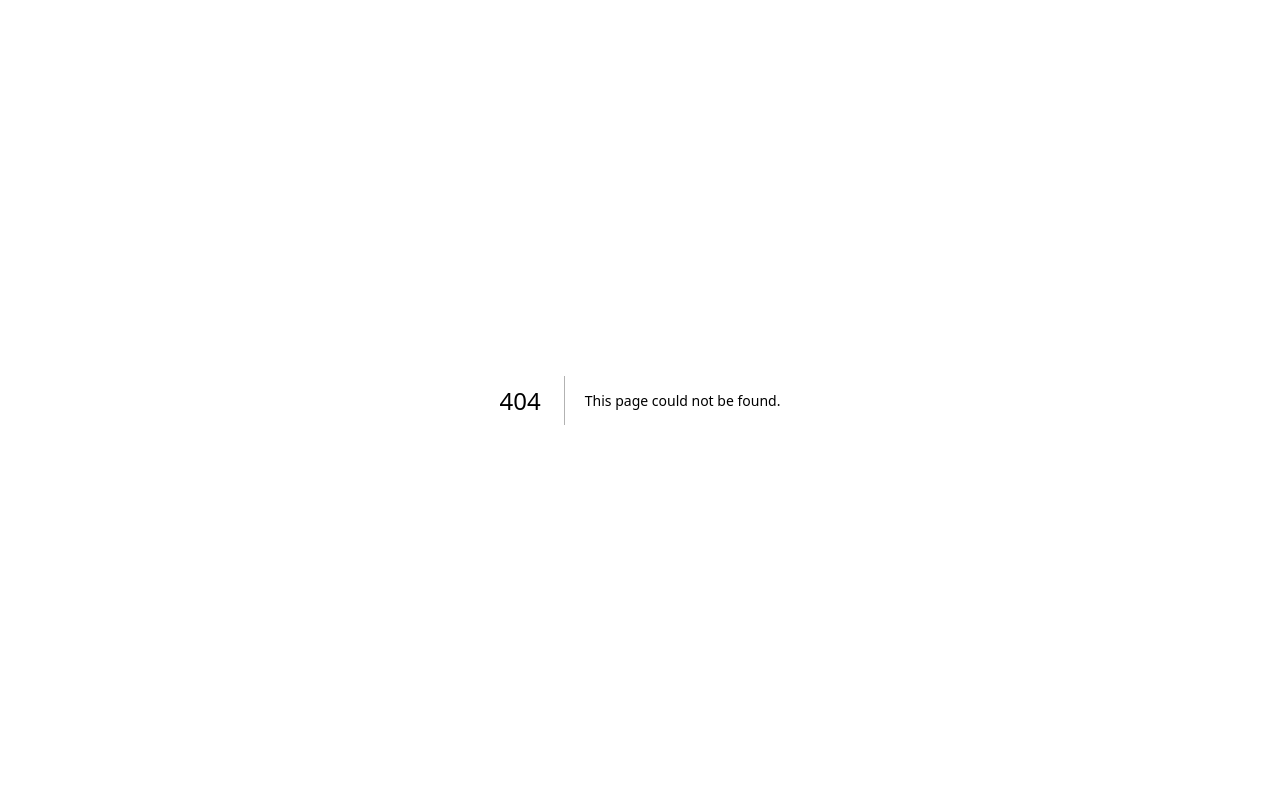
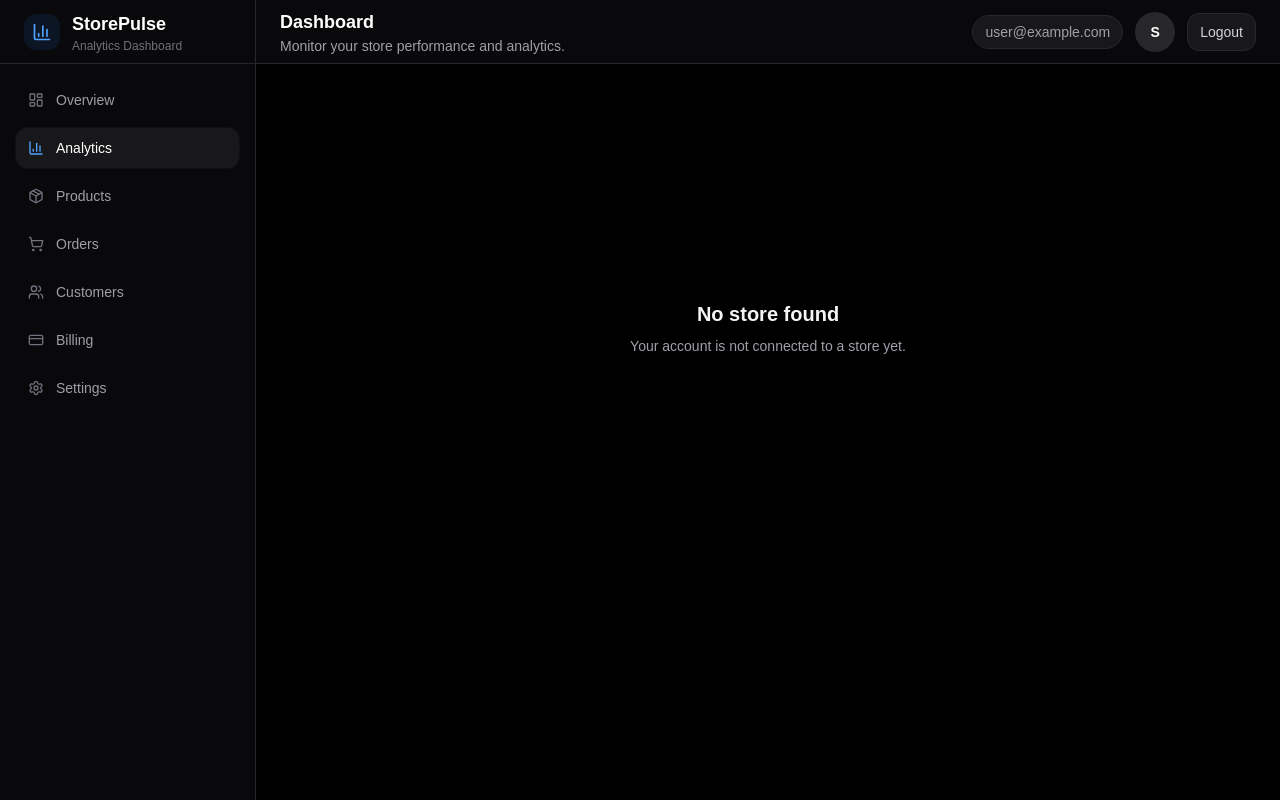
Before and after one commit to mariusherlea/ecommerce-analytics-saas, a Next.js app: page /dashboard/analytics in a window 1280 px wide. Before the commit this address had no page. Built offline with nearby package versions, Linux system fonts and the light colour scheme; no server answers; the database is empty; sample sign-in values are in the browser's storage.

Commit message:
refactor: separate analytics from dashboard overview

```diff
--- /dev/null
+++ b/src/app/dashboard/analytics/page.tsx
@@ -0,0 +1,62 @@
+// src/app/dashboard/analytics/page.tsx
+
+import { auth } from "../../../../auth";
+import { redirect } from "next/navigation";
+
+import { ForecastSection } from "@/components/dashboard/forecast-section";
+
+import { getRevenueForecast } from "@/lib/analytics/forecast";
+import { db } from "@/lib/db";
+
+export default async function AnalyticsPage() {
+  const session = await auth();
+
+  if (!session?.user?.id) {
+    redirect("/login");
+  }
+
+  const store = await db.store.findFirst({
+    where: {
+      userId: session.user.id,
+    },
+    select: {
+      id: true,
+    },
+  });
+
+  if (!store) {
+    return (
+      <div className="flex min-h-[60vh] items-center justify-center bg-black text-zinc-100">
+        <div className="text-center">
+          <h2 className="text-xl font-semibold">
+            No store found
+          </h2>
+
+          <p className="mt-2 text-sm text-zinc-400">
+            Your account is not connected to a store yet.
+          </p>
+        </div>
+      </div>
+    );
+  }
+
+  const forecast = await getRevenueForecast(store.id);
+
+  return (
+    <div className="min-h-screen space-y-6 bg-black p-6 text-zinc-100">
+      {/* HEADER */}
+      <section>
+        <h2 className="text-2xl font-bold tracking-tight text-white">
+          Analytics
+        </h2>
+
+        <p className="mt-1 text-sm text-zinc-400">
+          Revenue trends, seasonality, and future performance predictions.
+        </p>
+      </section>
+
+      {/* FORECAST & ANALYTICS */}
+      <ForecastSection forecast={forecast} />
+    </div>
+  );
+}
--- a/src/app/dashboard/page.tsx
+++ b/src/app/dashboard/page.tsx
@@ -6,13 +6,12 @@ import { RecentOrders } from "@/components/dashboard/recent-orders";
 import { SalesChart } from "@/components/dashboard/sales-chart";
 import { StatsCard } from "@/components/dashboard/stats-card";
 import { TopProducts } from "@/components/dashboard/top-products";
-import { ForecastSection } from "@/components/dashboard/forecast-section";
-import { ForecastChart } from "@/components/dashboard/forecast-chart";
+
 
 import { getDashboardAnalytics } from "@/lib/analytics/dashboard";
 import { getOverviewStats } from "@/lib/analytics/overview";
 import { db } from "@/lib/db";
-import { getRevenueForecast } from "@/lib/analytics/forecast";
+
 
 export default async function DashboardPage() {
   const session = await auth();
@@ -48,9 +47,9 @@ export default async function DashboardPage() {
   );
 }
 
-const forecast = await getRevenueForecast(store.id);
 
-console.log("FORECAST:", forecast);
+
+
 
   // Overview statistics
   const stats = await getOverviewStats(store.id);
@@ -124,8 +123,7 @@ console.log("FORECAST:", forecast);
         </div>
       </section>
 
-      {/* ANALYTICS & FORECAST */}
-<ForecastSection forecast={forecast} />
+
 
       {/* RECENT ORDERS */}
       <section>
--- a/src/components/dashboard/forecast-section.tsx
+++ b/src/components/dashboard/forecast-section.tsx
@@ -16,17 +16,7 @@ export function ForecastSection({ forecast }: Props) {
 
   return (
     <section className="space-y-6">
-      {/* HEADER */}
-      <div>
-        <h2 className="text-xl font-semibold text-white">
-          Analytics & Forecast
-        </h2>
 
-        <p className="mt-1 text-sm text-zinc-400">
-          Revenue trends, seasonality, and future performance
-          predictions.
-        </p>
-      </div>
 
       {/* FORECAST STATS */}
       <div className="grid gap-4 sm:grid-cols-2 xl:grid-cols-4">
--- a/src/components/dashboard/sidebar.tsx
+++ b/src/components/dashboard/sidebar.tsx
@@ -17,6 +17,11 @@ const navItems = [
     label: "Overview",
     href: "/dashboard",
     icon: LayoutDashboard,
+  },
+  {
+    label: "Analytics",
+    href: "/dashboard/analytics",
+    icon: BarChart3,
   },
   {
     label: "Products",
```
